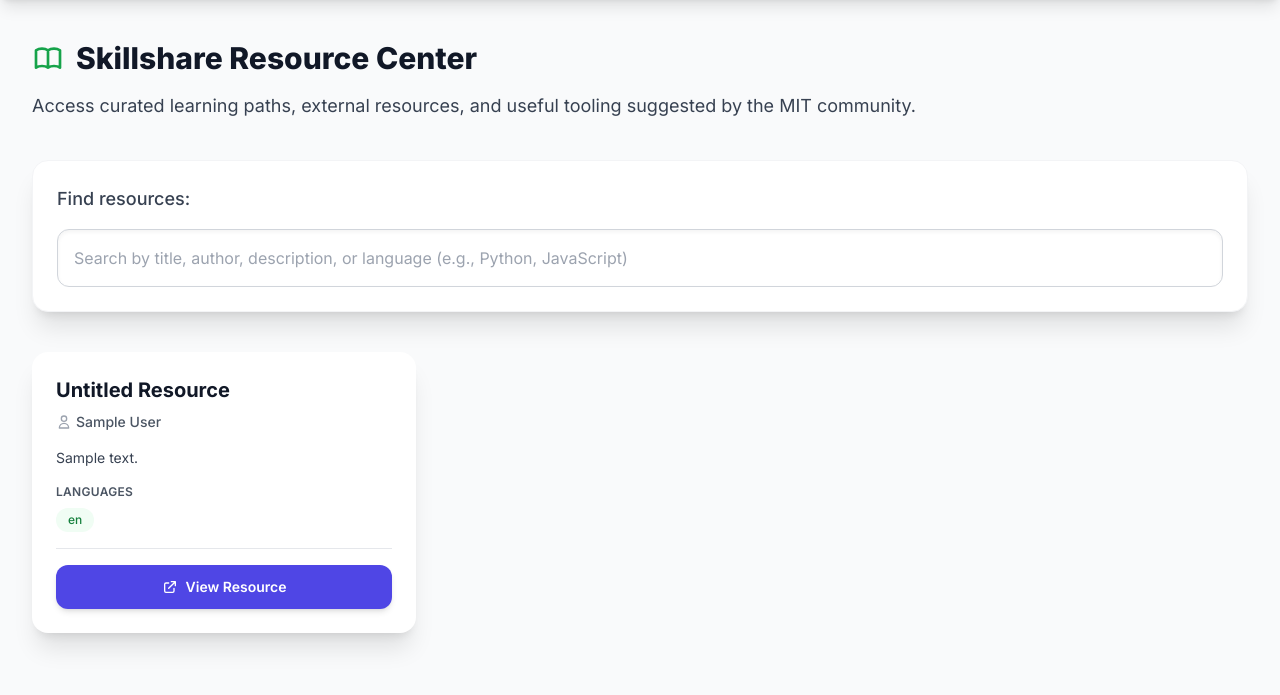
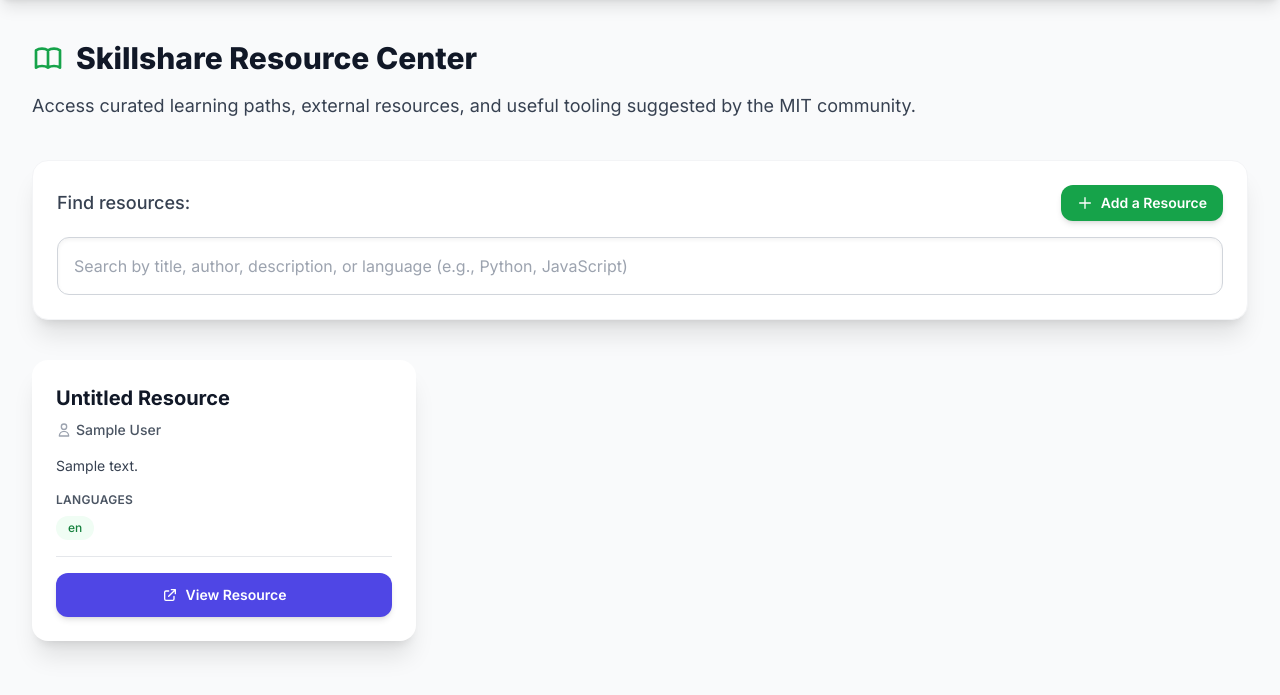
Before and after one commit to KarimMakki/peer_support_hub, a Django app: template app/templates/resources_directory.html in a window 1280 px wide. Shown: the part 88-783 px from the top of the page. Run offline with Django 5.2, Linux system fonts and the light colour scheme; the template is opened without the code that fills it: most values are stand-ins (such as "Sample title", 1, 10 or a date in 2020); some libraries are stand-ins or nearby versions.

Commit message:
make necessary ui changes for add resource api

```diff
--- a/app/templates/resources_directory.html
+++ b/app/templates/resources_directory.html
@@ -54,7 +54,16 @@
 
         <!-- Search and Filter Controls -->
         <div class="mb-10 p-6 bg-white rounded-2xl shadow-xl border border-gray-100">
-            <p class="text-lg text-gray-700 font-medium mb-4">Find resources:</p>
+            <div class="flex items-center justify-between mb-4">
+                <p class="text-lg text-gray-700 font-medium">Find resources:</p>
+                <button type="button" id="open-suggest-modal"
+                    class="inline-flex items-center px-4 py-2 text-sm font-semibold rounded-xl text-white bg-green-600 hover:bg-green-700 shadow-md transition duration-150">
+                    <svg class="w-4 h-4 mr-2" fill="none" stroke="currentColor" viewBox="0 0 24 24">
+                        <path stroke-linecap="round" stroke-linejoin="round" stroke-width="2" d="M12 4v16m8-8H4" />
+                    </svg>
+                    Add a Resource
+                </button>
+            </div>
             <div class="flex flex-col md:flex-row space-y-4 md:space-y-0 md:space-x-4">
                 <input type="text" id="searchInput" onkeyup="filterResources()"
                     placeholder="Search by title, author, description, or language (e.g., Python, JavaScript)"
@@ -151,6 +160,52 @@
 
     </main>
 
+    <!-- Suggest Resource Modal -->
+    <div id="suggest-modal" class="fixed inset-0 bg-black bg-opacity-40 hidden items-center justify-center z-20" aria-hidden="true">
+        <div class="bg-white rounded-2xl shadow-2xl max-w-lg w-full p-6">
+            <div class="flex items-center justify-between mb-4">
+                <h3 class="text-xl font-bold text-gray-900">Suggest a Study Resource</h3>
+                <button type="button" id="close-suggest-modal" class="text-gray-500 hover:text-gray-700">
+                    <svg class="w-6 h-6" fill="none" stroke="currentColor" viewBox="0 0 24 24">
+                        <path stroke-linecap="round" stroke-linejoin="round" stroke-width="2" d="M6 18L18 6M6 6l12 12" />
+                    </svg>
+                </button>
+            </div>
+            <form id="suggest-form" class="space-y-4">
+                <div>
+                    <label for="sr-title" class="block text-sm font-medium text-gray-700 mb-1">Title</label>
+                    <input type="text" id="sr-title" placeholder="Resource title"
+                        class="w-full p-3 border border-gray-300 rounded-xl shadow-sm focus:ring-indigo-500 focus:border-indigo-500 transition duration-150">
+                </div>
+                <div>
+                    <label for="sr-author" class="block text-sm font-medium text-gray-700 mb-1">Author(s)</label>
+                    <input type="text" id="sr-author" placeholder="Author names"
+                        class="w-full p-3 border border-gray-300 rounded-xl shadow-sm focus:ring-indigo-500 focus:border-indigo-500 transition duration-150">
+                </div>
+                <div>
+                    <label for="sr-link" class="block text-sm font-medium text-gray-700 mb-1">Link(s)</label>
+                    <input type="url" id="sr-link" placeholder="https://example.com"
+                        class="w-full p-3 border border-gray-300 rounded-xl shadow-sm focus:ring-indigo-500 focus:border-indigo-500 transition duration-150">
+                </div>
+                <div>
+                    <label for="sr-description" class="block text-sm font-medium text-gray-700 mb-1">Description</label>
+                    <textarea id="sr-description" rows="3" placeholder="What is this resource about?"
+                        class="w-full p-3 border border-gray-300 rounded-xl shadow-sm focus:ring-indigo-500 focus:border-indigo-500 transition duration-150 resize-none"></textarea>
+                </div>
+                <div>
+                    <label for="sr-language" class="block text-sm font-medium text-gray-700 mb-1">Language</label>
+                    <input type="text" id="sr-language" placeholder="e.g., English, Arabic"
+                        class="w-full p-3 border border-gray-300 rounded-xl shadow-sm focus:ring-indigo-500 focus:border-indigo-500 transition duration-150">
+                </div>
+                <div class="flex justify-end space-x-3 pt-2">
+                    <button type="button" id="cancel-suggest" class="px-5 py-2 text-sm font-medium text-gray-700 bg-gray-200 rounded-xl hover:bg-gray-300 transition duration-150">Cancel</button>
+                    <button type="submit" class="px-5 py-2 text-sm font-semibold text-white bg-indigo-600 hover:bg-indigo-700 rounded-xl shadow-md transition duration-150">Submit</button>
+                </div>
+                <p id="suggest-message" class="mt-2 p-3 rounded-lg text-sm font-semibold hidden"></p>
+            </form>
+        </div>
+    </div>
+
     <script src="{% static 'js/resources.js' %}"></script>
 </body>
 
--- a/static/js/resources.js
+++ b/static/js/resources.js
@@ -16,5 +16,81 @@
 
 // Initialize on page load
 document.addEventListener('DOMContentLoaded', () => {
-    console.log('Resource Center loaded');
+    const openBtn = document.getElementById('open-suggest-modal');
+    const modal = document.getElementById('suggest-modal');
+    const closeBtn = document.getElementById('close-suggest-modal');
+    const cancelBtn = document.getElementById('cancel-suggest');
+    const form = document.getElementById('suggest-form');
+    const messageEl = document.getElementById('suggest-message');
+
+    function openModal() {
+        if (!modal) return;
+        modal.classList.remove('hidden');
+        modal.classList.add('flex');
+        messageEl.classList.add('hidden');
+        messageEl.textContent = '';
+        messageEl.className = 'mt-2 p-3 rounded-lg text-sm font-semibold hidden';
+    }
+
+    function closeModal() {
+        if (!modal) return;
+        modal.classList.remove('flex');
+        modal.classList.add('hidden');
+        if (form) form.reset();
+    }
+
+    if (openBtn) openBtn.addEventListener('click', openModal);
+    if (closeBtn) closeBtn.addEventListener('click', closeModal);
+    if (cancelBtn) cancelBtn.addEventListener('click', closeModal);
+
+    if (modal) {
+        modal.addEventListener('click', (e) => {
+            if (e.target === modal) closeModal();
+        });
+        document.addEventListener('keydown', (e) => {
+            if (e.key === 'Escape' && !modal.classList.contains('hidden')) {
+                closeModal();
+            }
+        });
+    }
+
+    if (form) {
+        form.addEventListener('submit', async (e) => {
+            e.preventDefault();
+            const title = document.getElementById('sr-title').value.trim();
+            const author = document.getElementById('sr-author').value.trim();
+            const link = document.getElementById('sr-link').value.trim();
+            const description = document.getElementById('sr-description').value.trim();
+            const language = document.getElementById('sr-language').value.trim();
+
+            const payload = { title, author, description, link, language };
+
+            try {
+                const res = await fetch('/api/submit-resource/', {
+                    method: 'POST',
+                    headers: { 'Content-Type': 'application/json' },
+                    body: JSON.stringify(payload)
+                });
+                const data = await res.json();
+                if (!res.ok || !data.success) {
+                    const errMsg = data.error || 'Failed to submit resource';
+                    messageEl.textContent = errMsg;
+                    messageEl.classList.remove('hidden');
+                    messageEl.classList.remove('bg-green-100', 'text-green-700');
+                    messageEl.classList.add('bg-red-100', 'text-red-700');
+                    return;
+                }
+                messageEl.textContent = 'Resource submitted successfully for review.';
+                messageEl.classList.remove('hidden');
+                messageEl.classList.remove('bg-red-100', 'text-red-700');
+                messageEl.classList.add('bg-green-100', 'text-green-700');
+                setTimeout(closeModal, 1200);
+            } catch (err) {
+                messageEl.textContent = 'Network error. Please try again later.';
+                messageEl.classList.remove('hidden');
+                messageEl.classList.remove('bg-green-100', 'text-green-700');
+                messageEl.classList.add('bg-red-100', 'text-red-700');
+            }
+        });
+    }
 });
```
Also changed, not shown: 1 other file.
